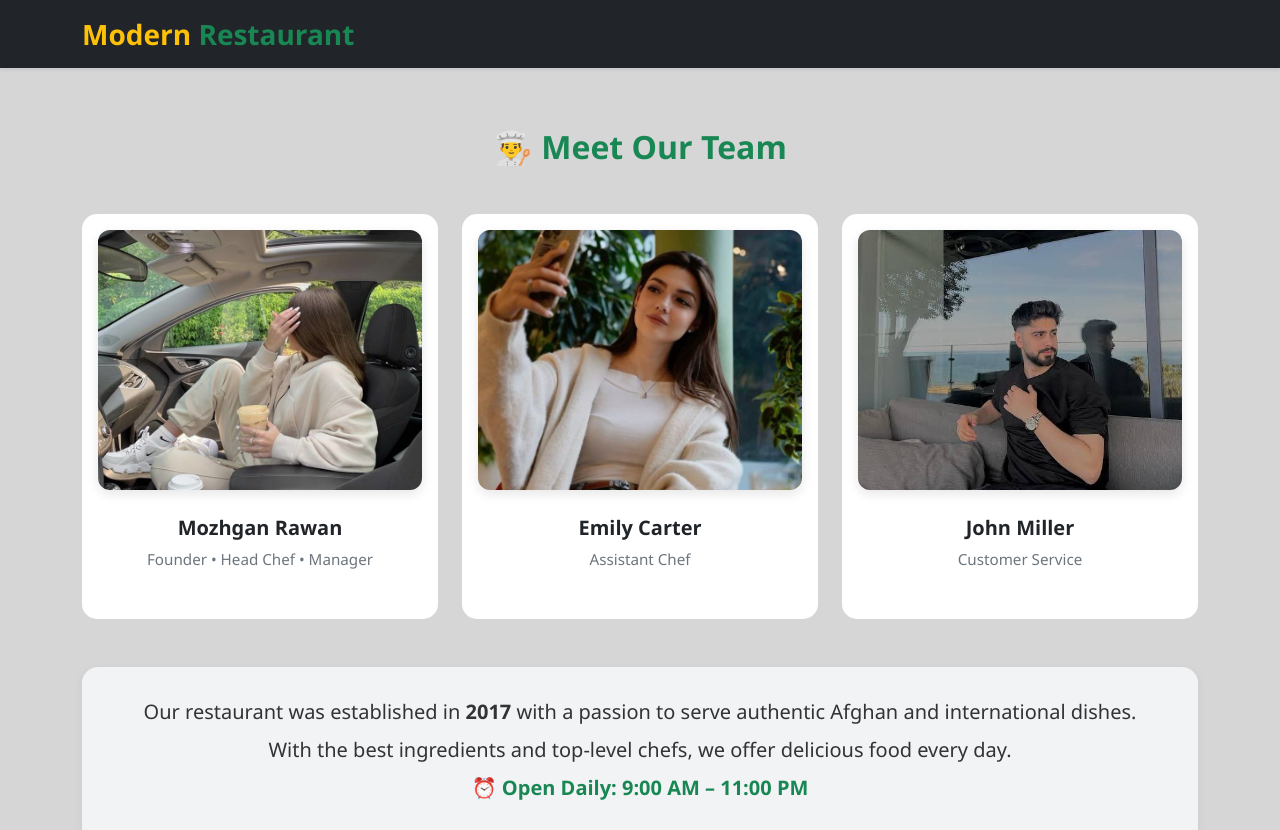
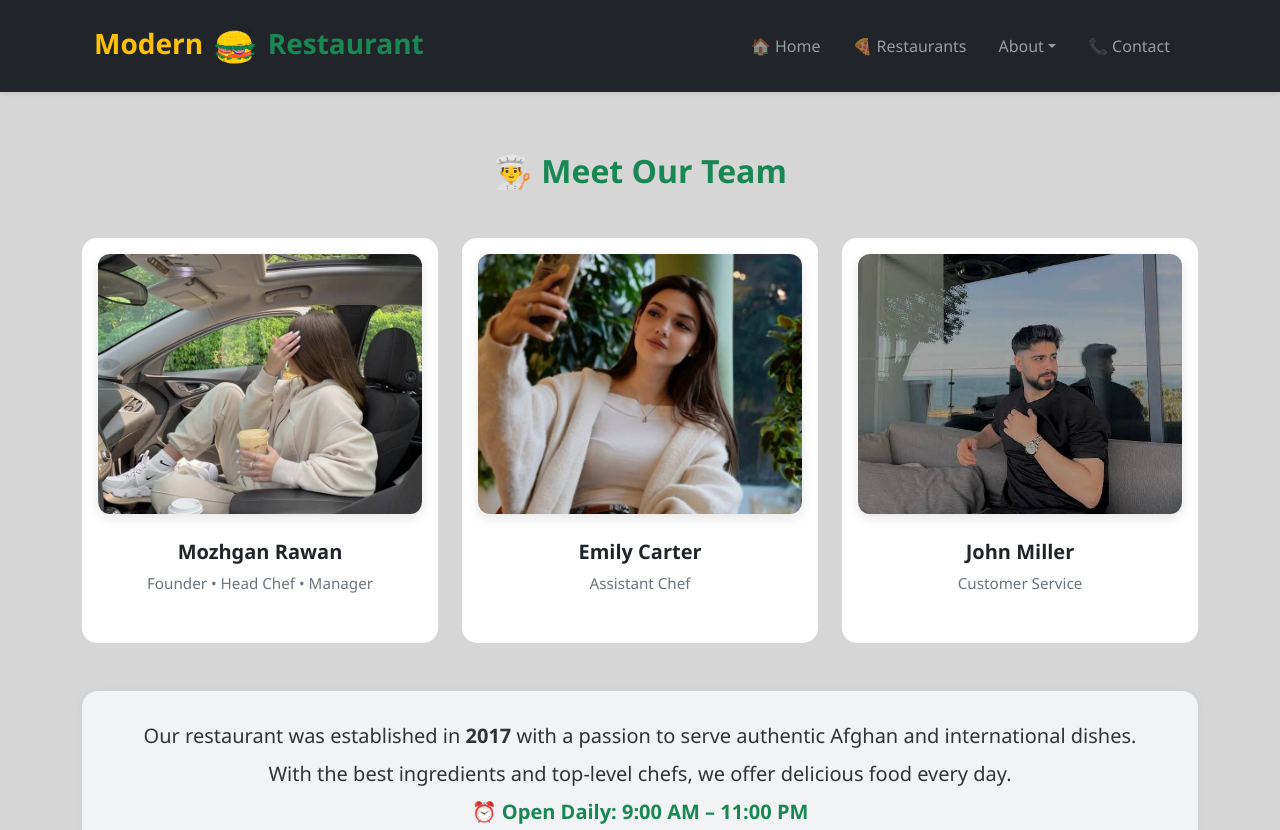
Before and after one commit to MozhganRawan/restaurant, a plain HTML site: page team.html in a window 1280 px wide. Shown: the top 830 px of the page. Drawn offline with nearby package versions, Linux system fonts and the light colour scheme.

Commit message:
fifth comment

```diff
--- a/team.html
+++ b/team.html
@@ -72,13 +72,42 @@
   </style>
 </head>
 <body>
-  <nav class="navbar navbar-expand-lg shadow-sm">
-    <div class="container">
-      <a class="navbar-brand text-white fw-bold fs-3" href="index.html">
-        <span class="text-warning">Modern</span> <span class="text-success">Restaurant</span>
-      </a>
+ <nav class="navbar sticky-top navbar-expand-lg navbar-dark bg-dark shadow-sm py-3" data-bs-theme="dark">
+  <div class="container px-4">
+    <a class="navbar-brand fw-bold fs-3" href="#">
+      <span class="text-warning">Modern</span>
+        <img src="hhh.avif" alt="" width="50px" height="50px">
+      <span class="text-success">Restaurant </span>
+        </a>
+    <button class="navbar-toggler" type="button" data-bs-toggle="offcanvas" data-bs-target="#offcanvasNavbar"
+      aria-controls="offcanvasNavbar">
+      <span class="navbar-toggler-icon"></span>
+    </button>
+     <div class="offcanvas offcanvas-end text-bg-dark" tabindex="-1" id="offcanvasNavbar"
+      aria-labelledby="offcanvasNavbarLabel">
+      <div class="offcanvas-header">
+        <h5 class="offcanvas-title text-warning" id="offcanvasNavbarLabel">🍔 Menu</h5>
+        <button type="button" class="btn-close btn-close-white" data-bs-dismiss="offcanvas"></button>
+      </div>
+      <div class="offcanvas-body">
+        <ul class="navbar-nav ms-auto">
+          <li class="nav-item px-2"><a class="nav-link" href="#home">🏠 Home</a></li>
+          <li class="nav-item px-2"><a class="nav-link" href="#restaurants">🍕 Restaurants</a></li>
+          <li class="nav-item px-2 dropdown">
+            <a class="nav-link dropdown-toggle" href="#" role="button" data-bs-toggle="dropdown">About</a>
+            <ul class="dropdown-menu dropdown-menu-dark">
+              <li><a class="dropdown-item" href="team.html">👨‍🍳 Team</a></li>
+              <li><a class="dropdown-item" href="services.html">🛎 Services</a></li>
+            </ul>
+          </li>
+          <li class="nav-item px-2"><a class="nav-link" href="#contact">📞 Contact</a></li>
+        </ul>
+      </div>
     </div>
-  </nav>
+  </div>
+</nav>
+
+
   <section class="team-section">
     <div class="container">
       <h2 class="text-center mb-5">👨‍🍳 Meet Our Team</h2>
```
Also changed, not shown: services.html (+46 -12 lines).
